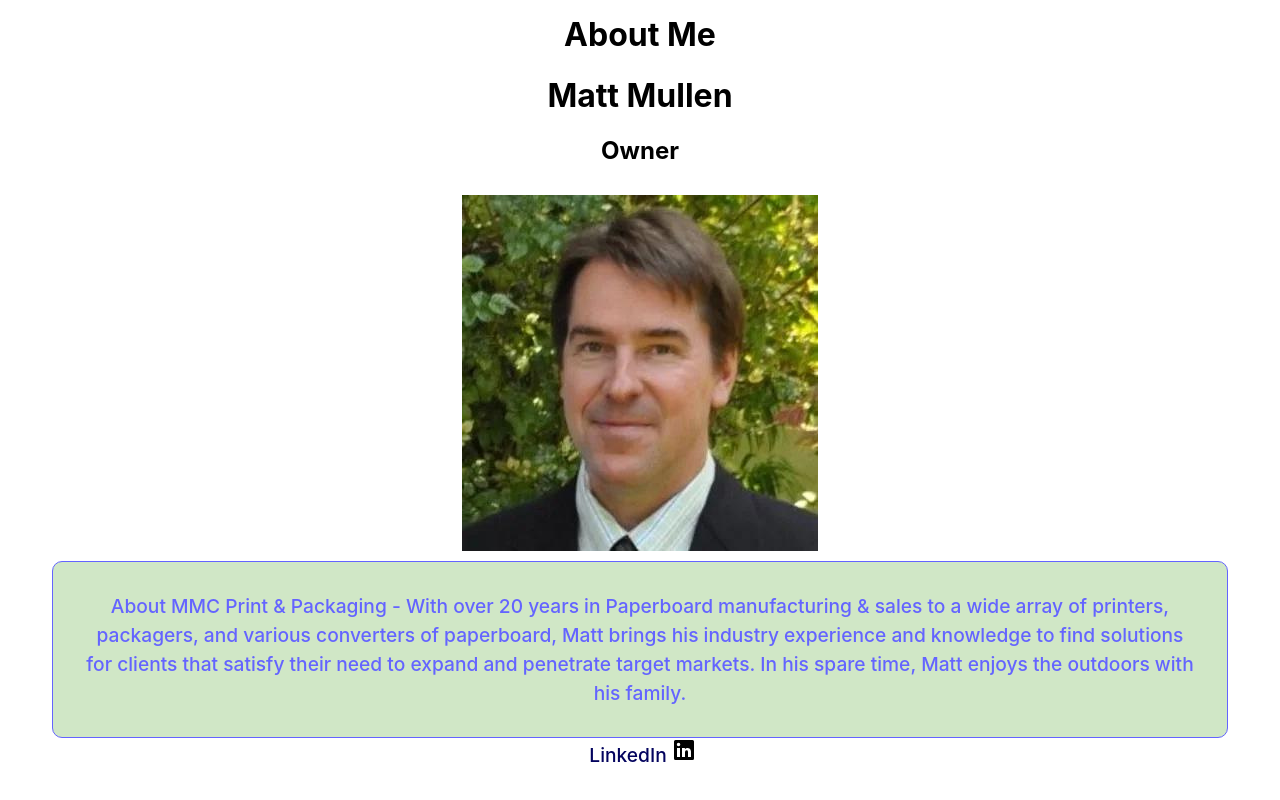
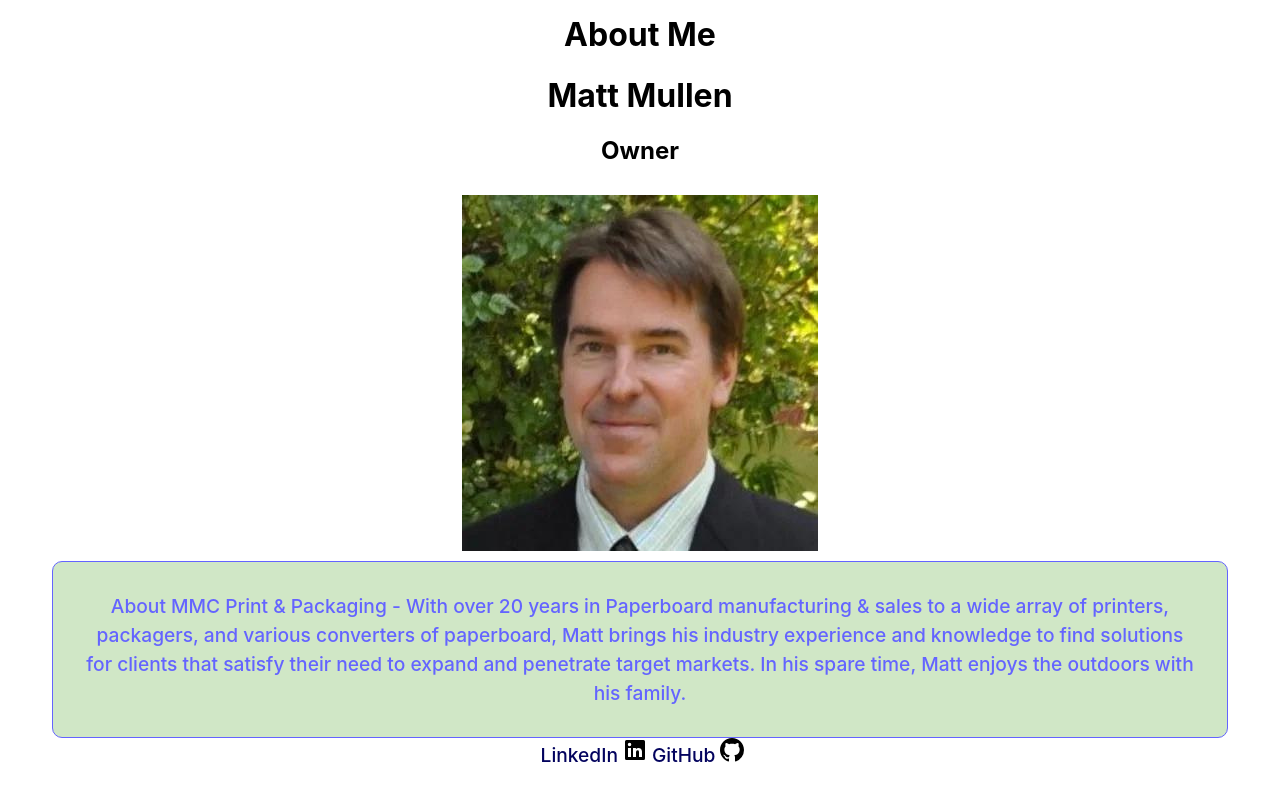
Before and after one commit to MMullen4/MMC_Portfolio, a React (Vite) app: page / in a window 1280 px wide. Shown: the part 238-1038 px from the top of the page. Built offline with nearby package versions, Linux system fonts and the light colour scheme.

Commit message:
added github link

```diff
--- a/src/pages/about.tsx
+++ b/src/pages/about.tsx
@@ -15,11 +15,12 @@
           alt="Matt Mullen pic"
         />
         <p>
-          About MMC Print & Packaging - With over 20 years in Paperboard manufacturing & sales to a wide array
-          of printers, packagers, and various converters of paperboard, Matt
-          brings his industry experience and knowledge to find solutions for
-          clients that satisfy their need to expand and penetrate target
-          markets. In his spare time, Matt enjoys the outdoors with his family.
+          About MMC Print & Packaging - With over 20 years in Paperboard
+          manufacturing & sales to a wide array of printers, packagers, and
+          various converters of paperboard, Matt brings his industry experience
+          and knowledge to find solutions for clients that satisfy their need to
+          expand and penetrate target markets. In his spare time, Matt enjoys
+          the outdoors with his family.
         </p>
       </div>
       <Link
@@ -41,6 +42,23 @@
       >
         <path d="M20.5 2h-17A1.5 1.5 0 002 3.5v17A1.5 1.5 0 003.5 22h17a1.5 1.5 0 001.5-1.5v-17A1.5 1.5 0 0020.5 2zM8 19H5v-9h3zM6.5 8.25A1.75 1.75 0 118.3 6.5a1.78 1.78 0 01-1.8 1.75zM19 19h-3v-4.74c0-1.42-.6-1.93-1.38-1.93A1.74 1.74 0 0013 14.19a.66.66 0 000 .14V19h-3v-9h2.9v1.3a3.11 3.11 0 012.7-1.4c1.55 0 3.36.86 3.36 3.66z" />
       </svg>
+      <Link
+        to="https://github.com/MMullen4"
+        target="_blank"
+        rel="noopener noreferrer"
+      >
+        GitHub
+      </Link>
+      <svg
+        xmlns="http://www.w3.org/2000/svg"
+        viewBox="0 0 24 24"
+        width="24"
+        height="24"
+        fill="currentColor"
+        className="mercado-match"
+      >
+        <path d="M12 0C5.37 0 0 5.37 0 12c0 5.31 3.435 9.795 8.205 11.385.6.105.825-.255.825-.57 0-.285-.015-1.23-.015-2.235-3.015.555-3.795-.735-4.035-1.41-.135-.345-.72-1.41-1.23-1.695-.42-.225-1.02-.78-.015-.795.945-.015 1.62.87 1.845 1.23 1.08 1.815 2.805 1.305 3.495.99.105-.78.42-1.305.765-1.605-2.67-.3-5.46-1.335-5.46-5.925 0-1.305.465-2.385 1.23-3.225-.12-.3-.54-1.53.12-3.18 0 0 1.005-.315 3.3 1.23.96-.27 1.98-.405 3-.405s2.04.135 3 .405c2.295-1.56 3.3-1.23 3.3-1.23.66 1.65.24 2.88.12 3.18.765.84 1.23 1.905 1.23 3.225 0 4.605-2.805 5.625-5.475 5.925.435.375.81 1.095.81 2.22 0 1.605-.015 2.895-.015 3.3 0 .315.225.69.825.57A12.02 12.02 0 0024 12c0-6.63-5.37-12-12-12z" />
+      </svg>
     </div>
   );
 };
```
